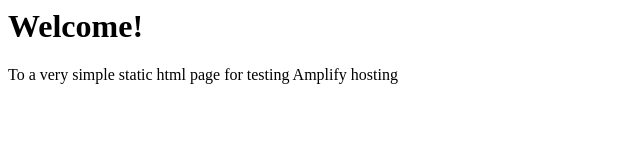
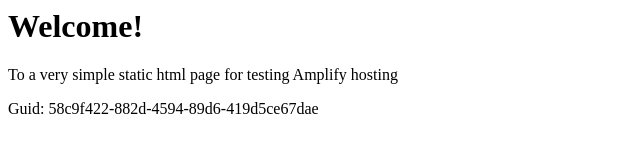
Before and after one commit to aws-aemilia-yul/Github-PR-Commit-Integration-Test-DoNotTouch-v0-prod-ca-central-1, a website: page src/index.html in a window 1280 px wide. Shown: the whole page, without its empty margins (0-640 px from the left). Drawn offline with Linux system fonts and the light colour scheme.

Commit message:
commit from integ tests

```diff
--- a/src/index.html
+++ b/src/index.html
@@ -1,3 +1,5 @@
+
+
 <html lang="en">
 
 <head>
@@ -10,6 +12,6 @@
 <body>
     <h1>Welcome!</h1>
     <p>To a very simple static html page for testing Amplify hosting</p>
-</body>
+    <p>Guid: 58c9f422-882d-4594-89d6-419d5ce67dae</p></body>
 
 </html>
```
